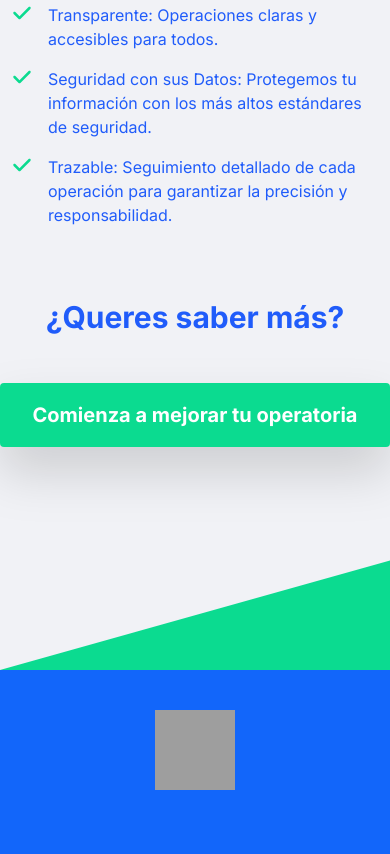
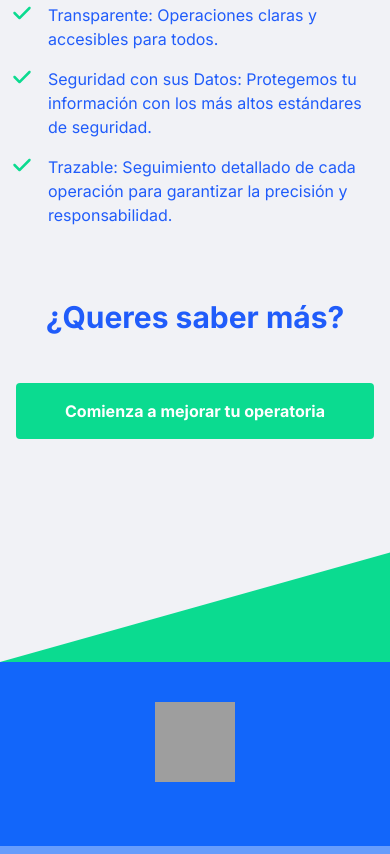
Before and after one commit to nobu-ar/landing, an Astro site: page / in a window 390 px wide. Shown: the part 3597-4451 px from the top of the page. Built offline with nearby package versions, Linux system fonts and the light colour scheme; Astro itself is replaced by a stand-in of ours; grey boxes are pictures that could not be loaded.

Commit message:
Mejor la responsividad del boton del modal en featureDiagonal

```diff
--- a/src/components/FeaturesDiagonal.jsx
+++ b/src/components/FeaturesDiagonal.jsx
@@ -64,13 +64,13 @@ export const FeaturesDiagonal = () => {
               animate={{ opacity: 1, y: 0 }}
               transition={{ duration: 0.5, delay: 0.15 }}
             >
-              <div className="2xl:w-96 xl:w-96 md:w-auto sm:w-auto mt-1 mb-24 drop-shadow-2xl items-center mx-auto">
-                <div
-                  className=" custom-button-colored rounded text-xl 2xl:w-92 text-center h-16"
+              <div className="w-full max-w-md mx-auto px-4 mt-1 mb-24">
+                <button
+                  className="custom-button-colored rounded w-full py-4 text-base sm:text-lg md:text-xl lg:text-2xl transition-all duration-300 ease-in-out hover:scale-105"
                   onClick={() => setIsModalOpen(true)}
                 >
                   Comienza a mejorar tu operatoria
-                </div>
+                </button>
               </div>
         </motion.div>
 
```
